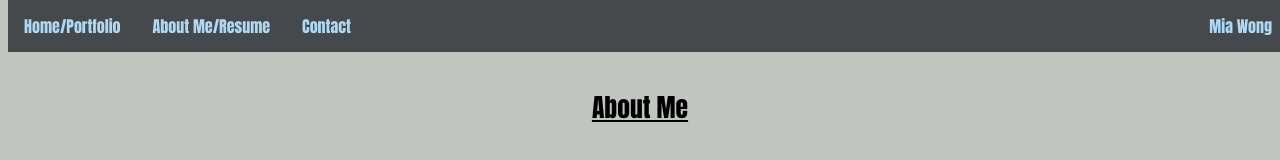
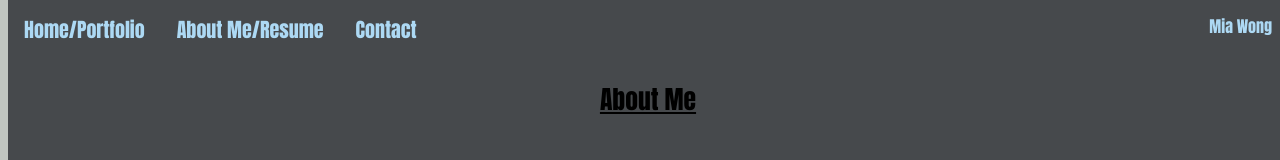
Before and after one commit to WVCS/portfolio-Enderflame, a plain HTML site: page about.html in a window 1280 px wide. Shown: the top 160 px of the page. Drawn offline with Linux system fonts and the light colour scheme.

Commit message:
Update about.html

```diff
--- a/about.html
+++ b/about.html
@@ -3,11 +3,10 @@
    <link rel="stylesheet" type="text/css" href="style.css">
 <html>
    <ul>
-      <li> <a class="active" href="index.html"> Home/Portfolio </a></li>
-      <li> <a class="active" href="about.html"> About Me/Resume </a></li>
-      <li> <a class="active" href="contact.html"> Contact </a></li>
+      <li style="font-size:125%"> <a class="active" href="index.html"> Home/Portfolio </a></li>
+      <li style="font-size:125%"> <a class="active" href="about.html"> About Me/Resume </a></li>
+      <li style="font-size:125%"> <a class="active" href="contact.html"> Contact </a></li>
       <li style="float:right"> <a class="inactive">Mia Wong</li>
-    </ul>
   <br>
   <br>
   <br>
```
